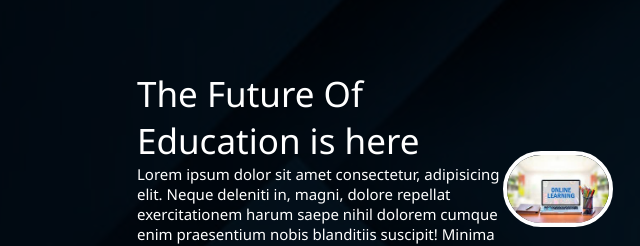
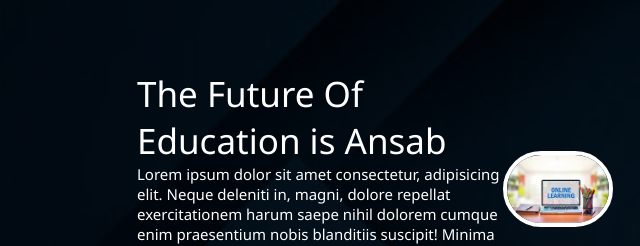
Before and after one commit to Ansab99/Website, a plain HTML site: page index.html in a window 1280 px wide. Shown: the part 201-447 px from the top of the page, 247-887 px from the left. Drawn offline with Linux system fonts and the light colour scheme.

Commit message:
Index modified

```diff
--- a/index.html
+++ b/index.html
@@ -25,7 +25,7 @@
     <section class=" background FirstSection">
         <div class="box-main">
             <div class="firsthalf">
-                <p class="text-big">The Future Of Education is here</p>
+                <p class="text-big">The Future Of Education is Ansab</p>
                 <p class="text-small">Lorem ipsum dolor sit amet consectetur, adipisicing elit. Neque deleniti in,
                     magni, dolore repellat exercitationem harum saepe nihil dolorem cumque enim praesentium nobis
                     blanditiis suscipit! Minima beatae dolore nemo aliquam.</p>
```
